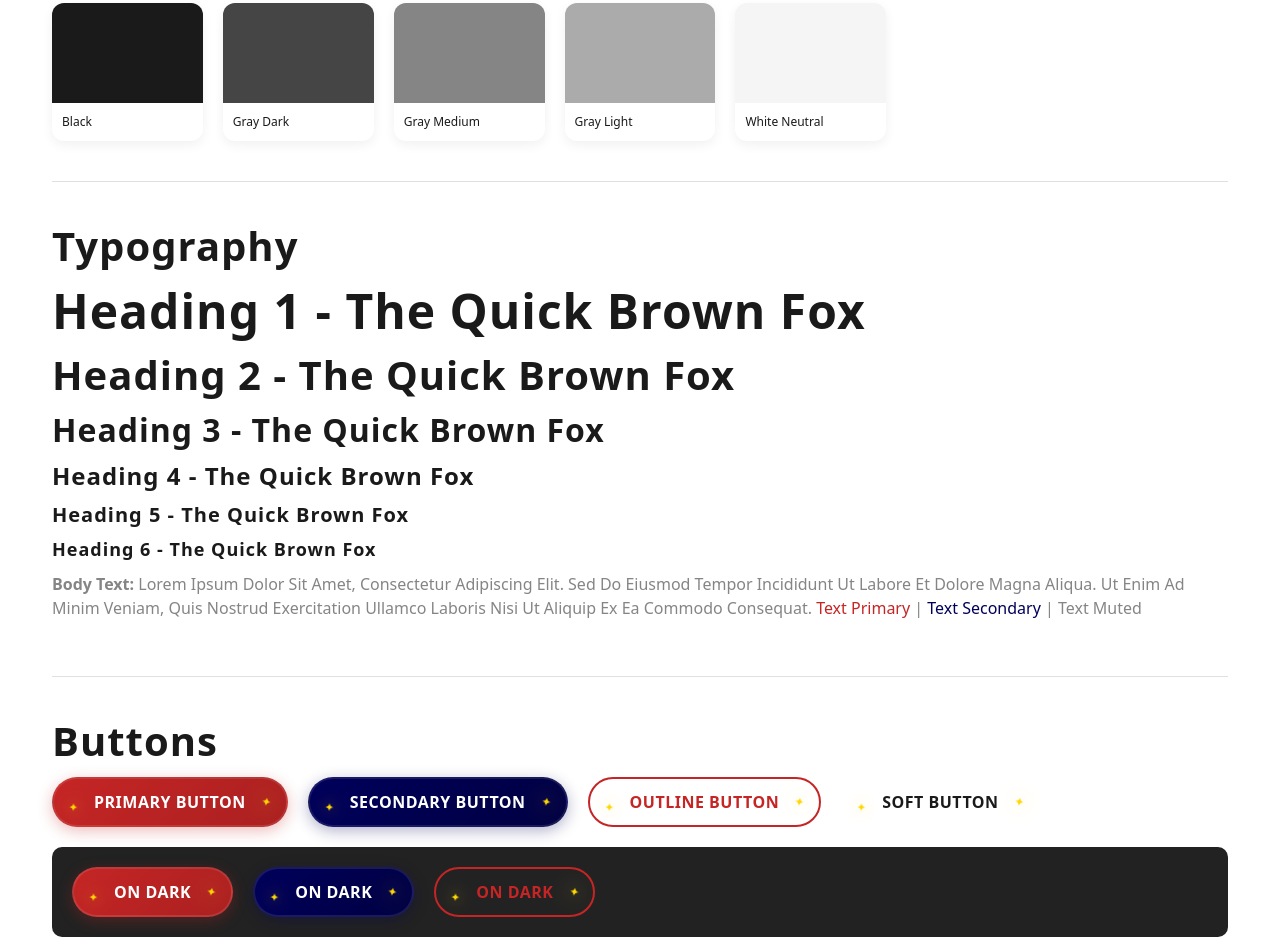
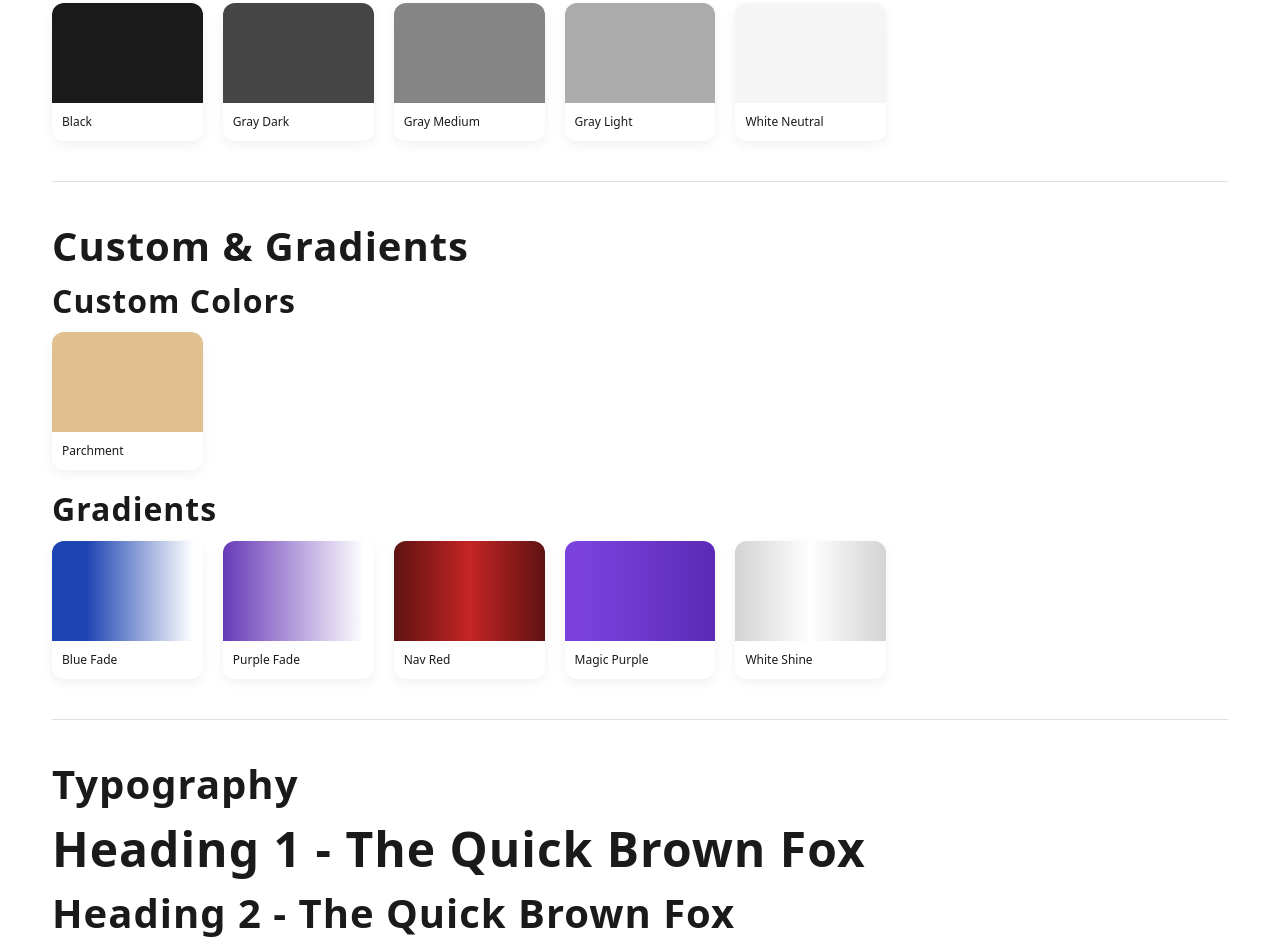
Before and after one commit to AwadCoding/DesignSystem-SCCI-26, a plain HTML site: page index.html in a window 1280 px wide. Shown: the part 904-1850 px from the top of the page. Drawn offline with Linux system fonts and the light colour scheme; a web font is replaced by a local one.

Commit message:
add color linear

```diff
--- a/index.html
+++ b/index.html
@@ -93,6 +93,24 @@
             </div>
         </section>
 
+        <!-- CUSTOM COLORS & GRADIENTS -->
+        <section class="showcase-section">
+            <h2>Custom & Gradients</h2>
+            <h3>Custom Colors</h3>
+            <div class="color-grid" style="margin-bottom: 2rem;">
+                 <div class="color-card"><div class="color-preview" style="background: var(--color-parchment)"></div><div class="color-info">Parchment</div></div>
+            </div>
+
+            <h3>Gradients</h3>
+            <div class="color-grid">
+                <div class="color-card"><div class="color-preview" style="background: var(--gradient-blue-fade)"></div><div class="color-info">Blue Fade</div></div>
+                <div class="color-card"><div class="color-preview" style="background: var(--gradient-purple-fade)"></div><div class="color-info">Purple Fade</div></div>
+                <div class="color-card"><div class="color-preview" style="background: var(--gradient-nav-red)"></div><div class="color-info">Nav Red</div></div>
+                <div class="color-card"><div class="color-preview" style="background: var(--gradient-magic-purple)"></div><div class="color-info">Magic Purple</div></div>
+                <div class="color-card"><div class="color-preview" style="background: var(--gradient-white-shine)"></div><div class="color-info">White Shine</div></div>
+            </div>
+        </section>
+
         <!-- TYPOGRAPHY -->
         <section class="showcase-section">
             <h2>Typography</h2>
--- a/root.css
+++ b/root.css
@@ -38,6 +38,17 @@
     --color-warning: #f39c12;
     --color-error: #e74c3c;
     --color-info: #3498db;
+
+    /* ================================
+     🎨 CUSTOM & GRADIENTS
+    ===================================*/
+    --color-parchment: #E0C08F;
+
+    --gradient-blue-fade: linear-gradient(90deg, #1D44B3 23%, rgba(32, 68, 179, 0.07) 88%, rgba(33, 68, 179, 0) 94%);
+    --gradient-purple-fade: linear-gradient(90deg, #673AB7 0%, rgba(103, 58, 183, 0) 94%);
+    --gradient-nav-red: linear-gradient(90deg, #5F1212 0%, #C52525 50%, #5F1212 100%);
+    --gradient-magic-purple: linear-gradient(90deg, #7A41DC 13%, #5B2AB5 100%);
+    --gradient-white-shine: linear-gradient(90deg, #D4D2D2 0%, #FFFFFF 50%, #D4D2D2 100%);
 
     /* ================================
      🔤 TEXT SYSTEM
```
